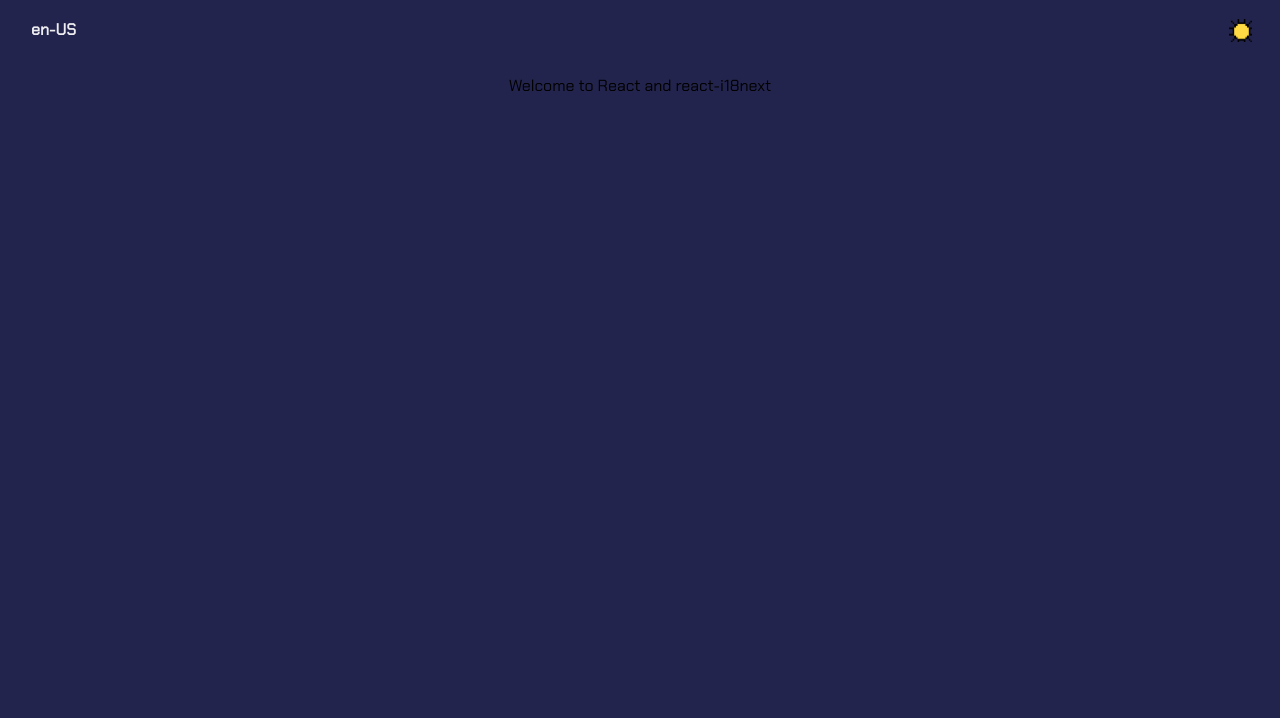
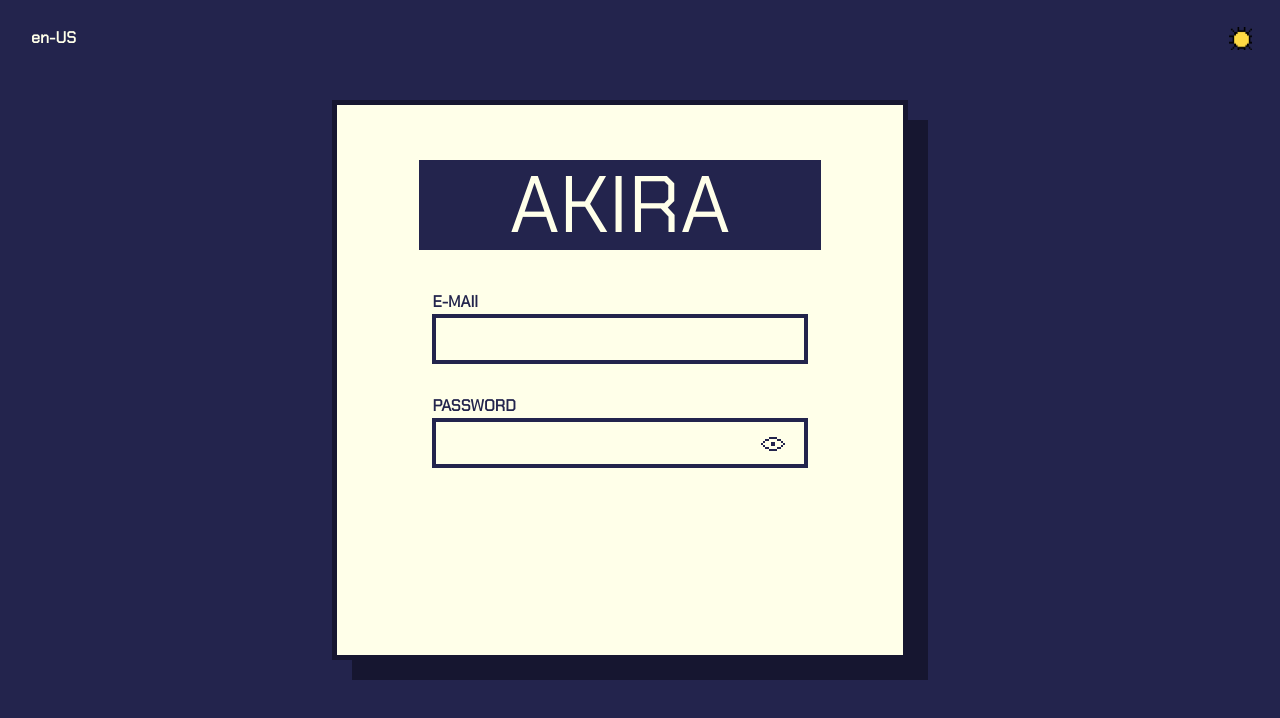
Before and after one commit to joneakira/akira-todo, a Next.js app: page / in a window 1280 px wide. Shown: the top 718 px of the page. Built offline with nearby package versions, Linux system fonts and the light colour scheme.

Commit message:
logo and signin inputs

```diff
--- /dev/null
+++ b/src/components/akiraPlate/akiraPlate.js
@@ -0,0 +1,29 @@
+import { Flex, Text, keyframes } from "@chakra-ui/react"
+import { motion } from "framer-motion"
+
+const AkiraPlate = () => {
+  const animationKeyFrames = keyframes`
+    0% {opacity: 0;}
+    100% {opacity: 1;}
+  `
+
+  const animation = `${animationKeyFrames} 2s`;
+  return(
+    <Flex
+    my={'40px'}
+    as={motion.div}
+    width={'75%'}
+    height={'90px'}
+    fontSize={'5rem'}
+    justifyContent={'center'}
+    alignItems={'center'}
+    backgroundColor={'bg.200'}
+    animation={animation} >
+      <Text color={'bg.100'} >
+        AKIRA
+      </Text>
+    </Flex>
+  )
+}
+
+export default AkiraPlate
--- a/src/components/publicAppBar/publicAppBar.js
+++ b/src/components/publicAppBar/publicAppBar.js
@@ -2,6 +2,7 @@ import React, {useEffect} from 'react'
 import { Box, Text, Button, Flex, useColorMode, Alert } from '@chakra-ui/react'
 import { useTranslation } from 'react-i18next'
 import i18next from 'i18next'
+import { colors } from '../../helpers/colors'
 import Sun from '../../assets/icons/sun.svg'
 import Moon from '../../assets/icons/half-moon.svg'
 
@@ -10,16 +11,18 @@ export default function PublicAppBar() {
   const {t, i18n} = useTranslation()
   const {colorMode, toggleColorMode} = useColorMode()
 
-
   return (
     <Flex
+    top={2}
+    alignSelf={'flex-start'}
+    position={'absolute'}
     alignItems={'center'}
     direction={'row'}
     w={'100%'}
     height={'50px'}
     padding={'15px'}
     pt={'25px'}
-    justifyContent={'space-between'}>
+    justifyContent={'space-between'} >
       <Button
       onClick={() => i18next.changeLanguage(i18next.language === 'en' ? 'pt' : 'en', (err) => {
         if (err) return console.log('something went wrong loading', err)
@@ -27,7 +30,9 @@ export default function PublicAppBar() {
       )}
       borderRadius={0}
       variant={'ghost'}>
-        <Text>
+        <Text
+        color={colors.textA()}
+        >
           {i18n.language === 'en' ? 'pt-BR' : 'en-US'}
         </Text>
       </Button>
--- /dev/null
+++ b/src/components/signin/signin.js
@@ -0,0 +1,103 @@
+import { useState, useEffect } from 'react'
+import {
+  Flex,
+  FormControl,
+  InputGroup,
+  Input,
+  InputRightElement,
+  Button,
+  Text
+} from "@chakra-ui/react"
+import AkiraPlate from "../akiraPlate/akiraPlate"
+import { useTranslation } from 'react-i18next'
+
+import OpenEye from '../../assets/icons/open_eye.svg'
+import ClosedEye from '../../assets/icons/closed_eye.svg'
+
+const SignIn = (type, setType) => {
+  const {t, i18n} = useTranslation()
+  const [email, setEmail] = useState('')
+  const [password, setPassword] = useState('')
+  const [secure, setSecure] = useState(true)
+
+
+
+  const handleChangeText = (event, f) => {
+    f(event.target.value)
+  }
+  return(
+    <Flex
+    width={'100%'}
+    height={'100%'}
+    direction={'column'}
+    justifyContent={'flex-start'}
+    alignItems={'center'}
+    padding={'15px'}>
+      <AkiraPlate />
+      <FormControl alignSelf={'center'}>
+      <Flex
+      width={'100%'}
+      alignItems={'center'}
+      direction={'column'}
+      mb={'30px'}>
+        <Flex width={'70%'} alignItems={'flex-start'}>
+          <Text fontWeight={'600'} color={'bg.200'} fontSize={'1rem'}>
+            {t('email')}
+          </Text>
+        </Flex>
+
+          <Input
+          px={'5px'}
+          variant={'unstyled'}
+          borderRadius={0}
+          borderWidth={'4px'}
+          borderColor={'bg.200'}
+          width={'70%'}
+          height={'50px'}
+          type={'text'} />
+      </Flex>
+      <Flex
+      width={'100%'}
+      alignItems={'center'}
+      direction={'column'}>
+        <Flex width={'70%'} alignItems={'flex-start'}>
+          <Text fontWeight={'600'} fontSize={'1rem'} color={'bg.200'}>
+            {t('password')}
+          </Text>
+        </Flex>
+
+        <InputGroup
+        variant={'unstyled'}
+        borderRadius={0}
+        borderWidth={'4px'}
+        borderColor={'bg.200'}
+            width={'70%'}
+            height={'50px'} >
+              <Input
+              pl={'5px'}
+              pr={'5px'}
+              type={secure ? 'password' : 'text'} />
+                <InputRightElement width={'4.5rem'}>
+                  <Button
+                  left={'5px'}
+                  top={'-3px'}
+                  size='sm'
+                  width={'3rem'}
+                  height={'3rem'}
+                  variant={'ghost'}
+                  onClick={() => setSecure(!secure)}>
+                    {
+                      secure ?
+                      <OpenEye /> :
+                      <ClosedEye />
+                    }
+                  </Button>
+                </InputRightElement>
+            </InputGroup>
+        </Flex>
+      </FormControl>
+    </Flex>
+  )
+}
+
+export default SignIn
--- a/src/components/signup/signup.js
+++ b/src/components/signup/signup.js
@@ -1,81 +1,15 @@
-import {
-  Alert,
-  AlertIcon,
-  Button,
-  chakra,
-  FormControl,
-  FormLabel,
-  Heading,
-  Input,
-  Stack,
-  Text,
-  Box,
-} from '@chakra-ui/react';
-import { useState } from 'react';
-import { supabaseClient } from '../../../lib/client';
+import { Box, Flex } from "@chakra-ui/react"
+import AkiraPlate from "../akiraPlate/akiraPlate"
 
-const SignUp = () => {
-  const [email, setEmail] = useState('');
-  const [isLoading, setIsLoading] = useState(false);
-  const [isSubmitted, setIsSubmitted] = useState(false);
-  const [error, setError] = useState(null);
-
-  const submitHandler = async (event) => {
-    event.preventDefault();
-    setIsLoading(true);
-    setError(null);
-
-    try {
-      const {error} = await supabaseClient.auth.signIn({
-        email,
-      });
-      if (error) {
-        setError(error.message);
-      } else {
-        setIsSubmitted(true);
-      }
-    } catch (error) {
-      setError(error.message);
-    } finally {
-      setIsLoading(false);
-    }
-  };
-
-  const changeHandler = (event) => {
-    setEmail(event.target.value);
-  }
-
+const SignUp = (type, setType) => {
   return(
-    <Box minH='100vh' py='12' px={{base: '4', lg: '8'}} bg='gray.50' >
-      <Box maxW='md' mx='auto' >
-        <Heading textAlign='center' m='6'>
-          Welcome to Todo App
-        </Heading>
-        {error && (
-          <Alert status='error' mb='6'>
-            <AlertIcon />
-            <Text textAlign='center'>{error}</Text>
-          </Alert>
-        )}
-        <Box
-          py='8'
-          px={{base: '4', md: '10'}}
-          shadow='base'
-          rounded={{sm: 'lg'}}
-          bg='white' >
-            {isSubmitted ? (
-              <Heading size='md' textAlign='center' color='gray.50'>
-                Please check {email} for login link
-              </Heading>
-            ) : (
-              <chakra.form onSubmit={submitHandler} >
-
-              </chakra.form>
-            )}
-
-        </Box>
-      </Box>
-    </Box>
+    <Flex
+    width={'100%'}
+    height={'100%'}
+    justifyContent={'space-between'}
+    padding={'15px'}>
+      <AkiraPlate />
+    </Flex>
   )
 }
 
--- a/src/helpers/colors.js
+++ b/src/helpers/colors.js
@@ -1,7 +1,11 @@
 import { useColorModeValue } from "@chakra-ui/react";
 
 const bg100 = () => useColorModeValue('bg.100', 'bg.200')
+const textA = () => useColorModeValue('bg.200', 'bg.100')
+const shadowA = () => useColorModeValue('shadow.100', 'shadow.200')
 
 export const colors = {
   bg100,
+  shadowA,
+  textA
 }
--- a/src/pages/index.js
+++ b/src/pages/index.js
@@ -12,14 +12,18 @@ import { useTranslation } from 'react-i18next';
 
 //components
 import PublicAppBar from '../components/publicAppBar/publicAppBar';
+import AkiraPlate from '../components/akiraPlate/akiraPlate';
+import SignIn from '../components/signin/signin';
+import SignUp from '../components/signup/signup';
 
 
 const Home = () => {
-  const {t, i18n} = useTranslation();
-  const [email, setEmail] = useState('');
-  const [isLoading, setIsLoading] = useState(false);
-  const [isSubmitted, setIsSubmitted] = useState(false);
-  const [error, setError] = useState(null);
+  const {t, i18n} = useTranslation()
+  const [email, setEmail] = useState('')
+  const [isLoading, setIsLoading] = useState(false)
+  const [isSubmitted, setIsSubmitted] = useState(false)
+  const [error, setError] = useState(null)
+  const [type, setType] = useState('signin')
 
   const changeHandler = (event) => {
     setEmail(event.target.value);
@@ -31,25 +35,49 @@ const Home = () => {
 
   return(
     <Flex
+    justifyContent={'center'}
     direction={'column'}
     alignItems={'center'}
     minH='100vh'
+    minW='100vw'
     bg={colors.bg100()} >
       <PublicAppBar />
-      <Box maxW='md' mx='auto' >
-        <Text
-        color={'#000'}
-        fontWeight={'500'}
-        textAlign='center' m='6'>
-          {t('text')}
-        </Text>
+      <Flex
+      justifyContent={'center'}
+      alignItems={'center'} >
+        <Box
+        backgroundColor={colors.shadowA()}
+        width={'45vw'}
+        height={'70vh'} >
+          <Box
+          justifyContent={'center'}
+          alignItems={'center'}
+          position={'relative'}
+          right={5}
+          bottom={5}
+          borderWidth={'5px'}
+          borderColor={colors.shadowA()}
+          backgroundColor={'bg.100'}
+          width={'100%'}
+          height={'100%'} >
+
+            {
+              type === 'signin' ?
+              <SignIn type={type} setType={setType} /> :
+              <SignUp type={type} setType={setType} />
+
+            }
+
+          </Box>
+        </Box>
+
         {error && (
           <Alert status='error' mb='6'>
             <AlertIcon />
             <Text textAlign='center'>{error}</Text>
           </Alert>
         )}
-      </Box>
+      </Flex>
     </Flex>
   )
 }
--- a/src/translation/i18n.js
+++ b/src/translation/i18n.js
@@ -5,12 +5,20 @@ import LanguageDetector from 'i18next-browser-languagedetector';
 const resources = {
   en: {
     translation: {
-      "text": "Welcome to React and react-i18next"
+      "text": "Welcome to React and react-i18next",
+      "email": "E-MAIl",
+      "password": "PASSWORD",
+      "login": "LOGIN",
+      "signup": "SIGNUP"
     }
   },
   pt: {
     translation: {
-      "text": "arroz"
+      "text": "arroz",
+      "email": "E-MAIL",
+      "password": "SENHA",
+      "login": "ENTRAR",
+      "signup": "CADASTRAR-SE"
     }
   }
 };
```
Also changed, not shown: src/assets/icons/closed_eye.svg (added), src/assets/icons/open_eye.svg (added).
